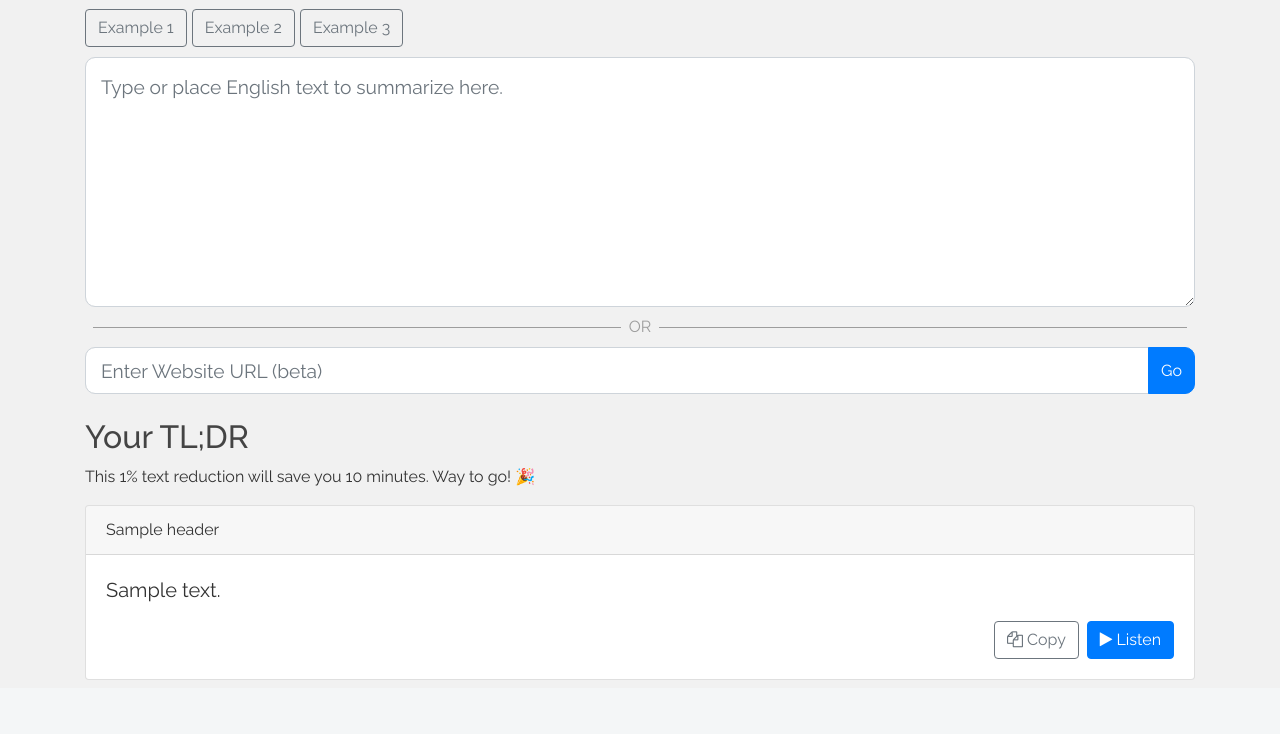
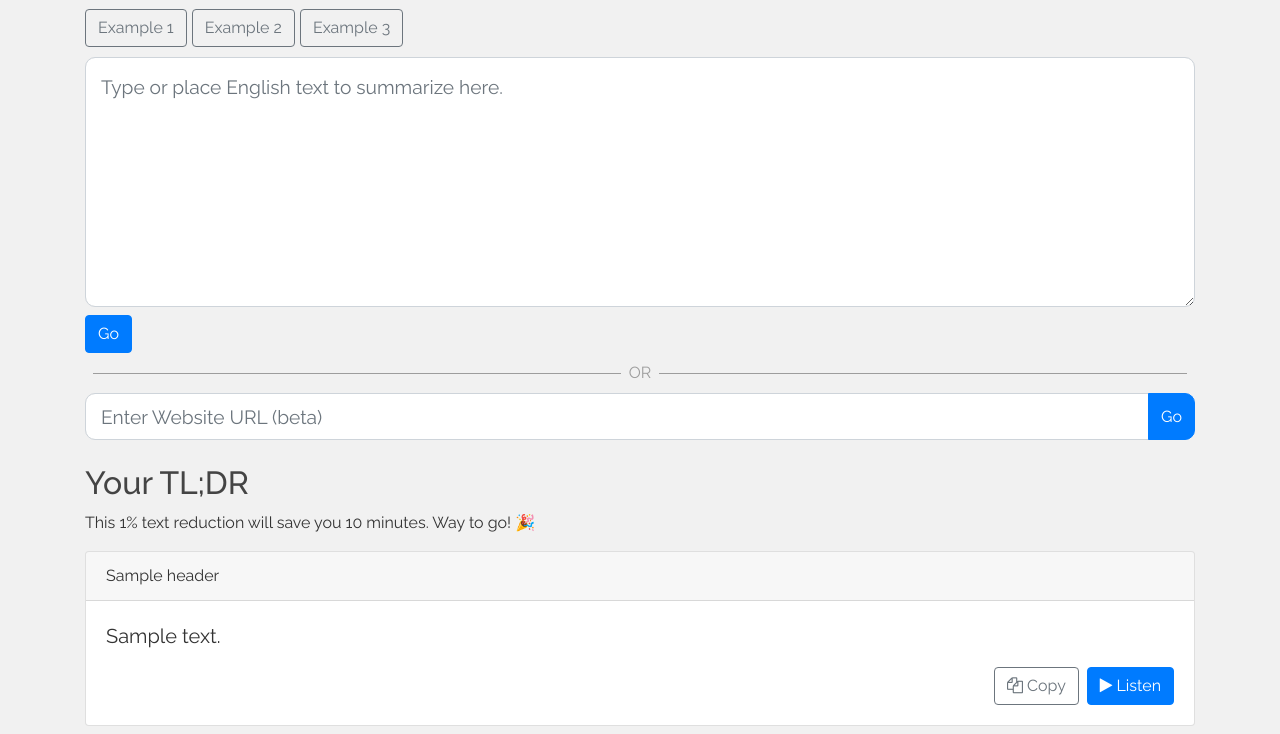
Before and after one commit to MLH-Fellowship/0, a Flask app: template flask_project/templates/home.html in a window 1280 px wide. Shown: the part 127-861 px from the top of the page. Before the commit the page ends 807 px from the top, so only its background shows below. Run offline with Flask 2, Linux system fonts and the light colour scheme; the template is opened without the code that fills it: values that come from a table or form of the project are taken from there, most other values are stand-ins (such as "Sample title", 1, 10 or a date in 2020); some libraries are stand-ins or nearby versions.

Commit message:
Fixed button name

```diff
--- a/flask_project/templates/home.html
+++ b/flask_project/templates/home.html
@@ -21,7 +21,7 @@
                 {{ text_form.text(id="textToSum", class="form-control", placeholder="Enter Website URL", placeholder="Type or place English text to summarize here.") }}
             {% endif %}
 
-            {{ text_form.submit(id="submitButton", class="btn btn-primary mt-2") }}
+            {{ text_form.submit_text(id="submitButton", class="btn btn-primary mt-2") }}
         </form>
     </div>
     <div class="hr-sect">OR</div>
```
